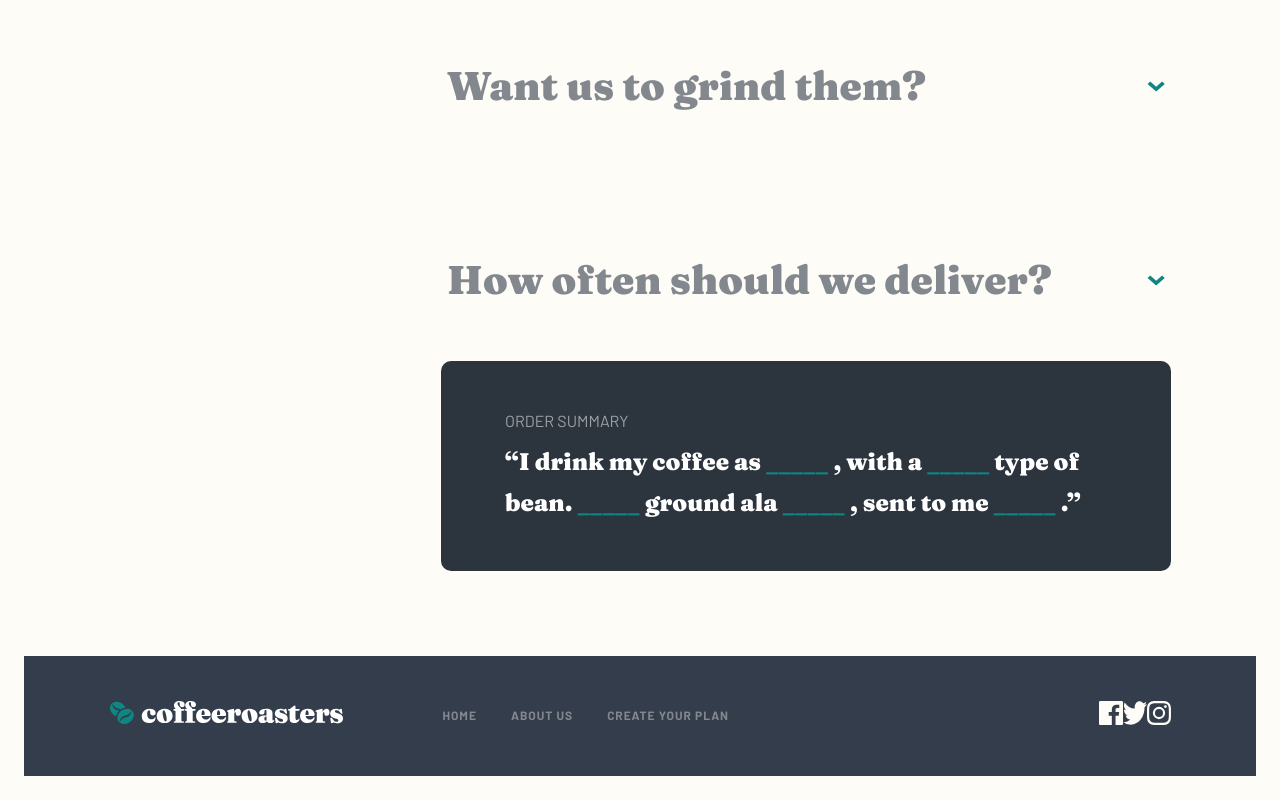
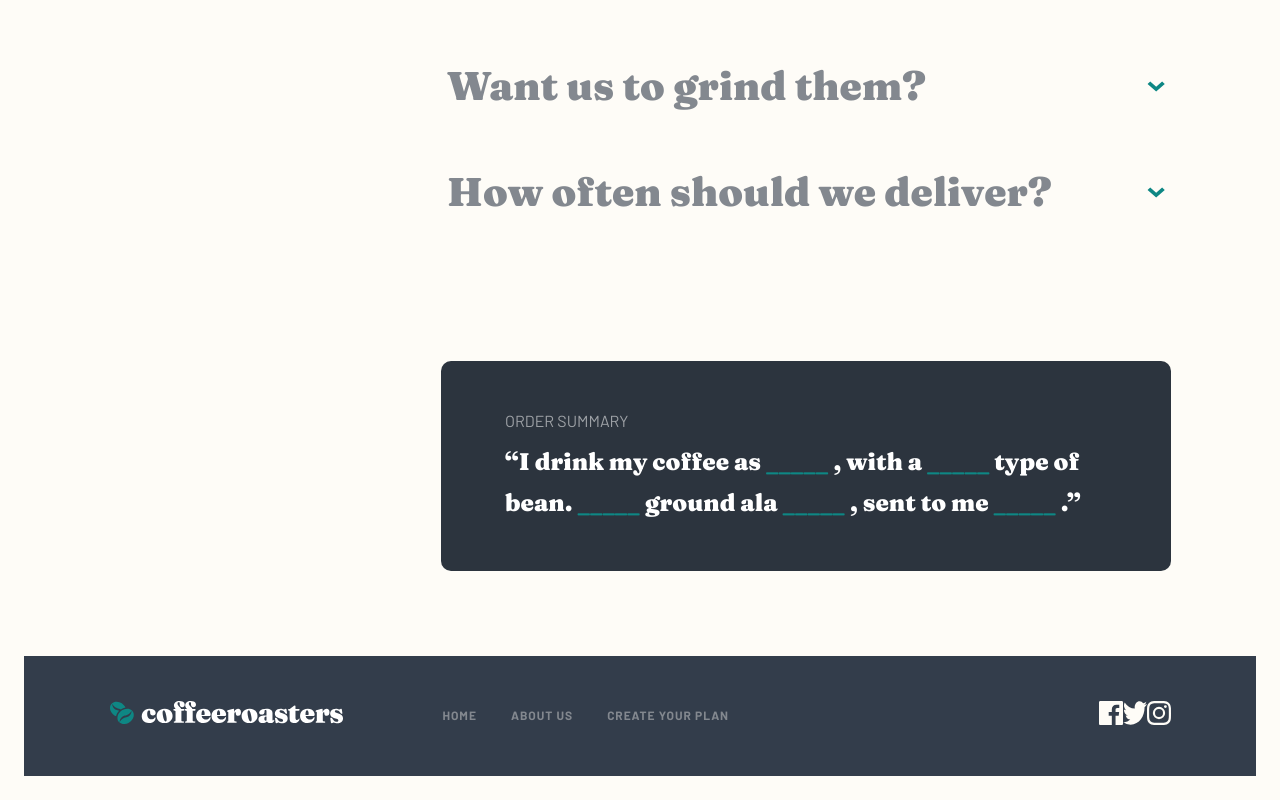
Before and after one commit to ohmymario/coffee-roasters, a Next.js app: page /subscribe in a window 1280 px wide. Shown: the part 2160-2960 px from the top of the page. Built offline with nearby package versions, Linux system fonts and the light colour scheme.

Commit message:
Add modified style to prepare for added component

```diff
--- a/components/question/QuestionStyles.js
+++ b/components/question/QuestionStyles.js
@@ -7,7 +7,7 @@ const QuestionStyles = styled.div`
   flex-direction: column;
   margin-bottom: 5.5em;
 
-  :nth-last-child(2) {
+  :nth-last-child(3) {
     margin-bottom: ${props => (props.open ? '' : '0')};
   }
 
```
